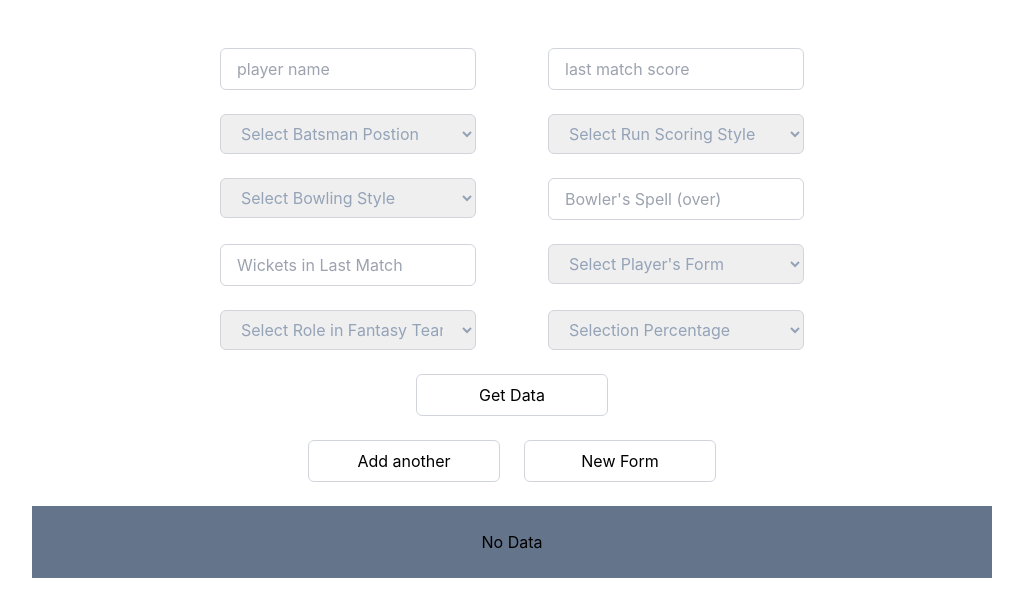
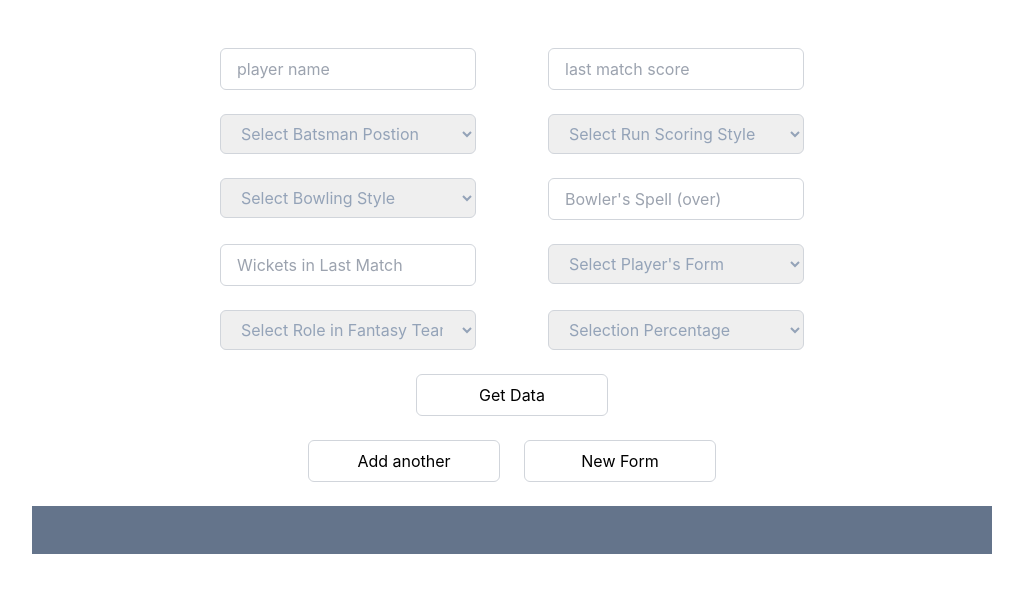
Before and after one commit to gokhul-b/article-maker, a React (Create React App) app: page / in a window 1280 px wide. Shown: the top 616 px of the page, without its empty margins (128-1151 px from the left). Built offline with nearby package versions, Linux system fonts and the light colour scheme.

Commit message:
resultbugcleared

```diff
--- a/src/App.js
+++ b/src/App.js
@@ -60,11 +60,7 @@ function App() {
     setSelectionpercentage("");
     setResult([...result]);
   };
-  const isData = false;
-  if (result.length !== 0) {
-    return true;
-  }
-  console.log(isData);
+
   return (
     <div>
       <form className="flex flex-col items-center mt-12">
@@ -225,7 +221,6 @@ function App() {
       </div>
       <div className="flex items-center justify-center">
         <div className="w-3/4 bg-slate-500 px-6 py-6 mb-10">
-          {isData ? (
           <ul>
             {result.map((result, index) => (
               <li key={index} className="mb-2">
@@ -233,9 +228,6 @@ function App() {
               </li>
             ))}
           </ul>
-          ) : (
-            <p className="text-center">No Data</p>
-          )}
         </div>
       </div>
     </div>
```
Lines whose indentation alone changed are shown as unchanged.
